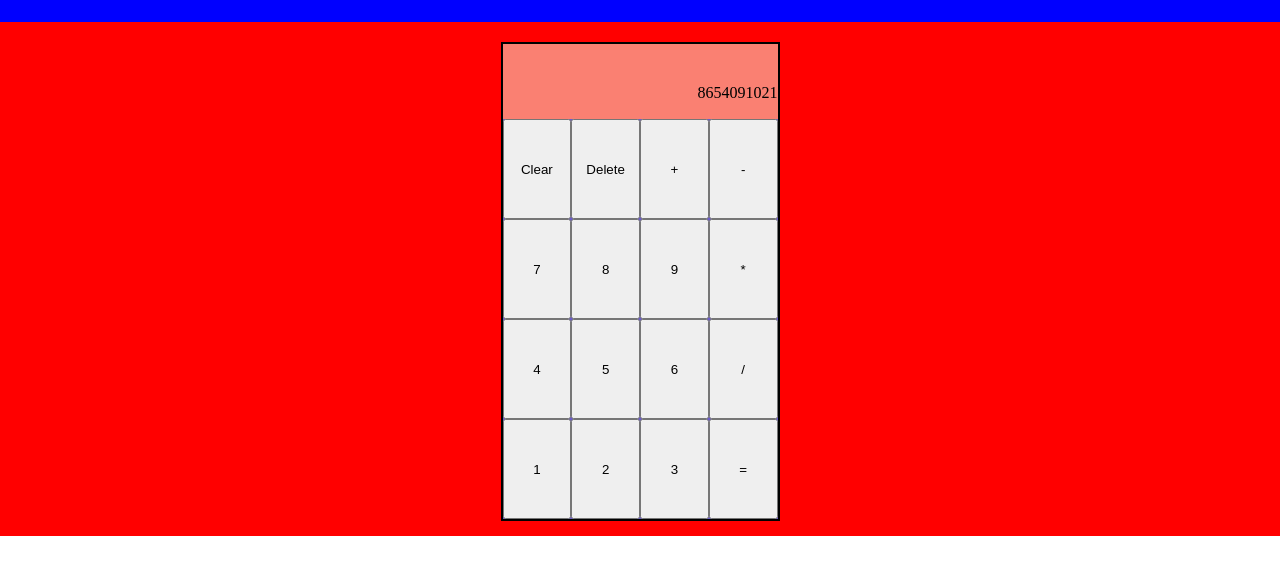
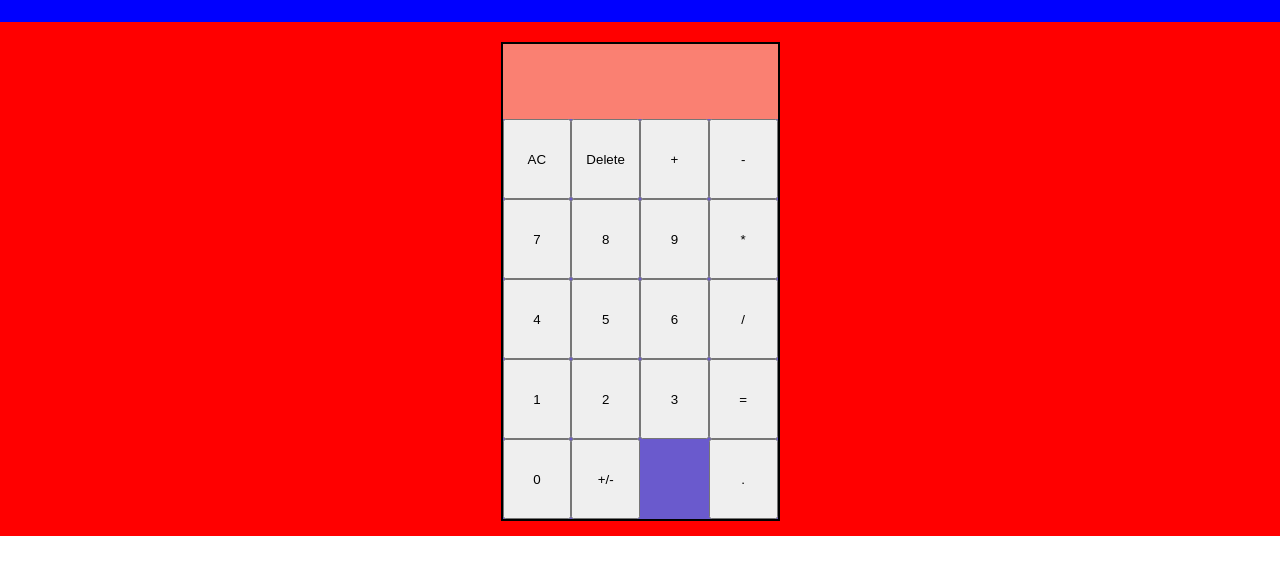
Before and after one commit to amherro/Calculator-App, a plain HTML site: page index.html in a window 1280 px wide. Shown: the part 65-640 px from the top of the page. Drawn offline with Linux system fonts and the light colour scheme.

Commit message:
Starting to add functionality and separating data classes from CSS classes

```diff
--- a/index.html
+++ b/index.html
@@ -14,25 +14,29 @@
     <div class="calcBorder">
         <div class="calculator">
             <div class="display">
-                <div class="num">8654091021</div>
+                <div class="previousOperandText"></div>
+                <div class="currentOperandText"></div>
             </div>
             <div class="calcButtons">
-                <button class="clear">Clear</button>
-                <button class="delete">Delete</button>
-                <button class="add">+</button>
-                <button class="subtract">-</button>
-                <button class="multiply">*</button>
-                <button class="divide">/</button>
-                <button class="equals">=</button>
-                <button class="topRow">7</button>
-                <button class="topRow">8</button>
-                <button class="topRow">9</button>
-                <button class="middleRow">4</button>
-                <button class="middleRow">5</button>
-                <button class="middleRow">6</button>
-                <button class="bottomRow">1</button>
-                <button class="bottomRow">2</button>
-                <button class="bottomRow">3</button>
+                <button data-clear class="topRow clear">AC</button>
+                <button data-delete class="topRow">Delete</button>
+                <button data-operation class="topRow">+</button>
+                <button data-operation class="topRow">-</button>
+                <button data-number class="secondRow">7</button>
+                <button data-number class="secondRow">8</button>
+                <button data-number class="secondRow">9</button>
+                <button data-operation class="secondRow">*</button>
+                <button data-number class="thirdRow">4</button>
+                <button data-number class="thirdRow">5</button>
+                <button data-number class="thirdRow">6</button>
+                <button data-operation class="thirdRow">/</button>
+                <button data-number class="fourthRow">1</button>
+                <button data-number class="fourthRow">2</button>
+                <button data-number class="fourthRow">3</button>
+                <button data-equals class="fourthRow">=</button>
+                <button data-number class="bottomRow zero">0</button>
+                <button data-equals class="bottomRow negative">+/-</button>
+                <button data-number class="bottomRow decimal">.</button>
             </div>
         </div>
     </div>
--- a/script.js
+++ b/script.js
@@ -1,3 +1,21 @@
+const number = document.querySelector('.num')
+const numberBtns = document.querySelectorAll('[data-number]')
+const clear = document.querySelector('[data-clear]');
+const operations = document.querySelectorAll('[data-operation]');
+const deleteBtn = document.querySelector('[data-delete]');
+const equals = document.querySelector('[data-equals]');
+
+
+//Display value of button in display section
+let firstOperand = numberBtns.forEach((btn) => {
+    btn.addEventListener('click', () => {
+        number.textContent += btn.textContent
+        return number.textContent;
+
+    })
+})
+
+//Operation Functions
 const add = (a, b) => {
     return a + b;
 }
@@ -11,10 +29,33 @@ const divide = (a, b) => {
     return a / b;
 }
 
+//Clear Function
+clear.addEventListener('click', () => {
+    number.textContent = '';
+})
+
+
+//Add button
+addition.addEventListener('click', add)
+
+//Subtract button
+subtraction.addEventListener('click', subtract);
+
+//Multiply button
+multiplication.addEventListener('click', multiply);
+
+//Division button
+division.addEventListener('click', divide);
+
+
+
+//Operate function
 const operate = (opr, num1, num2) => {
-    opr.match(/[+-*/]/)
+    /*
+    opr.match(/[+-/*]/)
     num1.match(/[0-9]/g)
     num1.match(/[0-9]/g)
+    */
     if (opr === '+') {
         return add(num1, num2)
     } else if (opr === '-') {
@@ -24,5 +65,5 @@ const operate = (opr, num1, num2) => {
     } else if (opr === '/') {
         return divide(num1, num2)
     }
-
 }
+operate(firstOperand, secondOperand)
--- a/style.css
+++ b/style.css
@@ -22,6 +22,7 @@
 }
 .num {
     padding-top: 40px;
+    padding-right: 10px;
 }
 .display {
     background-color: salmon;
@@ -36,41 +37,6 @@
     grid-column: 2;
     height: 400px;
 }
-.clear {
-    grid-column: 1;
-    grid-row: 1;
+.decimal {
+    grid-column:  4;
 }
-.delete  {
-    grid-row: 1;
-    grid-column: 2;
-}
-.add {
-    grid-column: 3;
-    grid-row: 1;
-}
-.subtract {
-    grid-column: 4;
-    grid-row: 1;
-}
-.multiply {
-    grid-column: 4;
-    grid-row: 2;
-}
-.divide {
-    grid-column: 4;
-    grid-row: 3;
-}
-.equals {
-    grid-column: 4;
-    grid-row: 4;
-}
-
-.bottomRow {
-    grid-row: 4;
-}
-.middleRow {
-    grid-row: 3;
-}
-.topRow {
-    grid-row: 2;
-}
```
